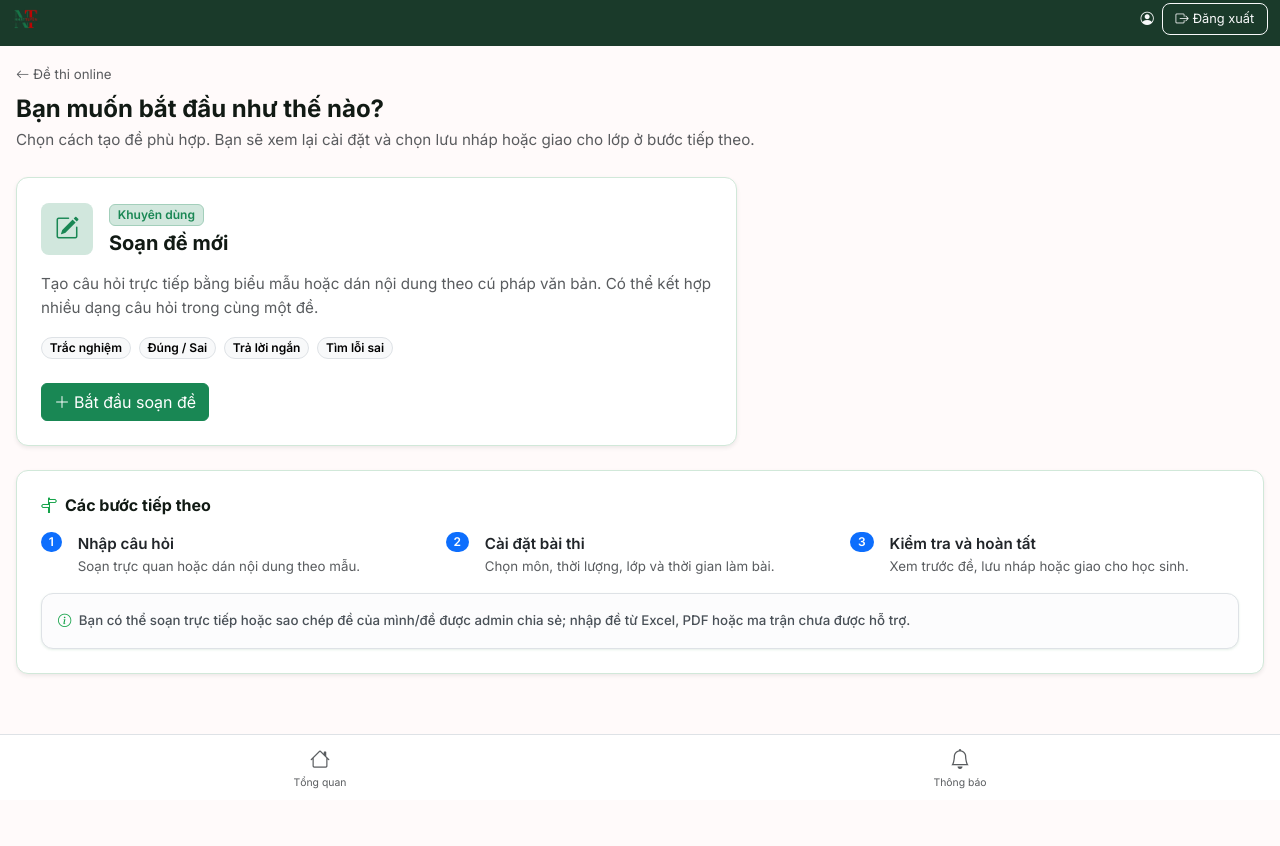
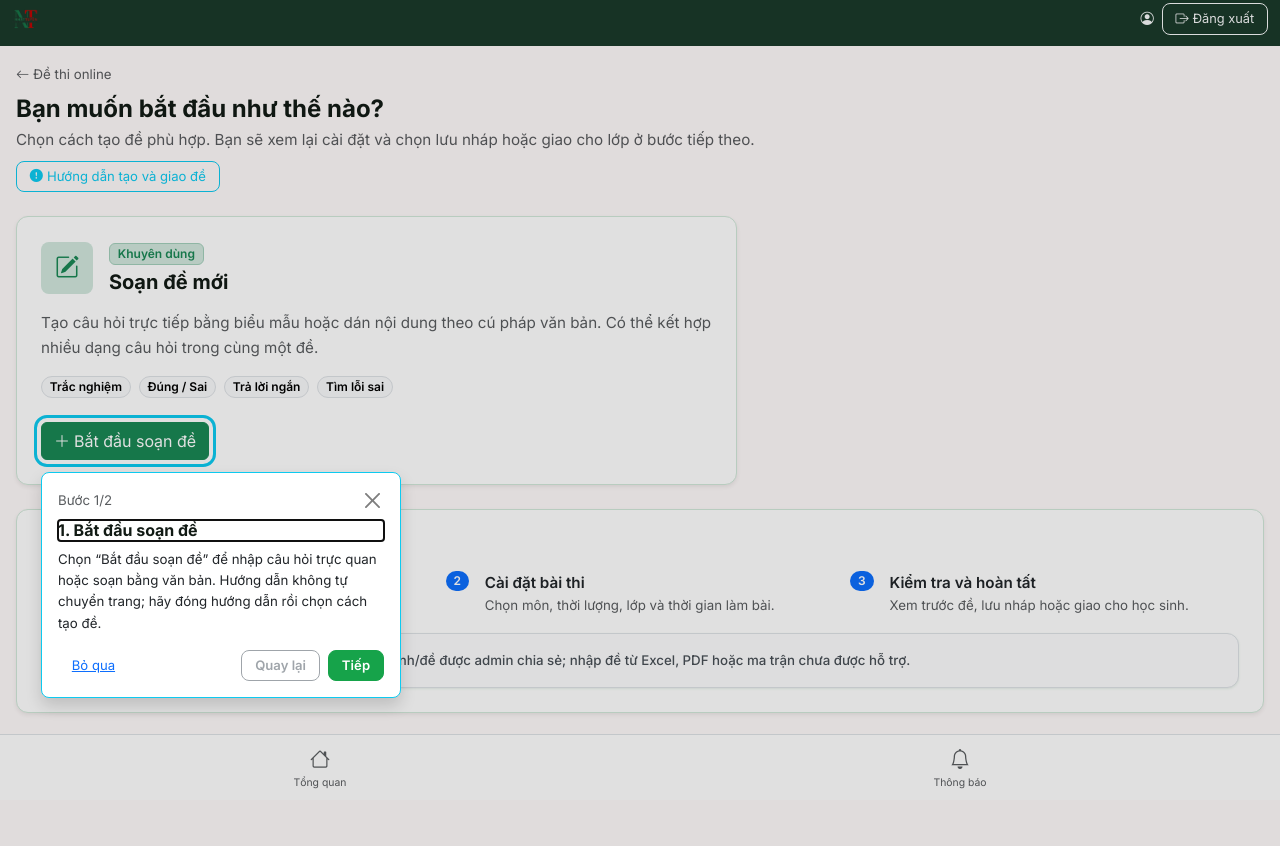
Before and after one commit to khongthahoa-collab/TrungTamNhatTuyen, a Python web app: template templates/teacher/exams_create.html in a window 1280 px wide. After the commit the page ends 789 px from the top, so only its background shows below. Run offline with Jinja, Linux system fonts and the light colour scheme; the template is opened without the code that fills it, so the values that code supplies are empty.

Commit message:
Add guided onboarding for teacher exam creation
Co-authored-by: Copilot <223556219+Copilot@users.noreply.github.com>

```diff
--- /dev/null
+++ b/static/css/exam-guide.css
@@ -0,0 +1,20 @@
+.exam-guide {
+  position: fixed;
+  inset: auto;
+  width: min(360px, calc(100vw - 24px));
+  max-height: calc(100dvh - 24px);
+  margin: 0;
+  padding: 1rem;
+  overflow-y: auto;
+  color: var(--bs-body-color);
+  background: var(--bs-body-bg);
+}
+
+.exam-guide::backdrop {
+  background: rgba(0, 0, 0, 0.12);
+}
+
+.exam-guide-target {
+  outline: 3px solid var(--bs-info);
+  outline-offset: 4px;
+}
--- /dev/null
+++ b/static/js/exam-guide.js
@@ -0,0 +1,131 @@
+(() => {
+  const openButton = document.getElementById('examGuideOpen');
+  const dialog = document.getElementById('examGuide');
+  if (!openButton || !dialog) return;
+
+  const guides = {
+    create: [
+      ['[data-guide="compose"]', '1. Bắt đầu soạn đề',
+        'Chọn “Bắt đầu soạn đề” để nhập câu hỏi trực quan hoặc soạn bằng văn bản. Hướng dẫn không tự chuyển trang; hãy đóng hướng dẫn rồi chọn cách tạo đề.'],
+      ['[data-guide="reuse"]', 'Dùng lại đề có sẵn',
+        'Bạn cũng có thể sao chép đề được phép dùng lại. Bản sao là đề nháp để kiểm tra, chỉnh sửa và chọn lớp giao mới.'],
+      ['[data-guide="workflow"]', '2. Cấu hình và giao đề',
+        'Sau khi soạn câu hỏi, chọn “Cấu hình”, thiết lập môn, thời lượng, lớp và thời gian làm bài. Kiểm tra nội dung rồi lưu nháp hoặc chọn “Đã đăng” để giao đề.'],
+    ],
+    compose: [
+      ['#examTitle', '1. Đặt tên đề thi',
+        'Nhập tên dễ nhận biết, ví dụ “Ôn tập giữa kỳ 1 – Toán 8”.'],
+      ['#groupsContainer', '2. Soạn câu hỏi và đáp án',
+        'Nhập nội dung câu hỏi, các lựa chọn và đánh dấu đáp án đúng. Có thể thêm câu hỏi trong mỗi phần. Với tự luận, giáo viên sẽ chấm tay.'],
+      ['[data-guide="add-group"]', '3. Thêm dạng câu hỏi',
+        'Chọn dạng câu hỏi rồi bấm “Thêm phần thi”. Một đề có thể kết hợp trắc nghiệm, đúng/sai, trả lời ngắn, tự luận và tìm lỗi sai.'],
+      ['#rawTextEditor', '4. Soạn bằng văn bản',
+        'Có thể sửa hoặc dán nội dung theo mẫu đang hiển thị. Văn bản và khung soạn trực quan đồng bộ hai chiều; hãy kiểm tra lại câu hỏi và đáp án sau khi dán.'],
+      ['[data-guide="configure"]', '5. Chuyển sang cấu hình',
+        'Khi đã nhập tên đề và câu hỏi, bấm “Cấu hình” để chọn môn, cách chia điểm và lớp cần giao. Bước này chưa đăng đề cho học sinh.'],
+    ],
+    confirm: [
+      ['#subjectSelect', '1. Thông tin đề thi',
+        'Chọn môn và loại bài thi. Bạn có thể chọn thư mục và thêm ghi chú nếu cần.'],
+      ['[data-guide="assignment"]', '2. Chọn lớp và trạng thái',
+        'Tìm và chọn một hoặc nhiều lớp cần giao. “Lưu nháp” chưa hiển thị cho học sinh; chọn “Đã đăng” khi đã sẵn sàng giao đề.'],
+      ['[data-guide="scoring"]', '3. Điểm và thời lượng',
+        'Kiểm tra cách chia điểm và chọn thời lượng làm bài phù hợp. Thời lượng khác khung thời gian được phép mở đề.'],
+      ['[data-guide="availability"]', '4. Thời gian mở đề',
+        'Chọn không giới hạn, khoảng ngày mở/đóng đề hoặc khung giờ học của lớp. Kiểm tra thêm số lần được làm bài ở bên dưới.'],
+      ['[data-guide="save"]', '5. Kiểm tra và hoàn tất',
+        'Xem lại nội dung trước khi xác nhận lưu. Để giao đề, cần chọn lớp và trạng thái “Đã đăng”, rồi bấm nút lưu. Đóng hướng dẫn để thao tác; hướng dẫn không tự lưu hoặc đăng đề.'],
+    ],
+  };
+  const steps = (guides[openButton.dataset.guidePage] || [])
+    .map(([selector, title, text]) => ({ target: document.querySelector(selector), title, text }))
+    .filter(step => step.target);
+  if (!steps.length) return;
+
+  const storageKey = `teacher-exam-guide:v1:${openButton.dataset.userId}:${openButton.dataset.guidePage}`;
+  const title = document.getElementById('examGuideTitle');
+  const text = document.getElementById('examGuideText');
+  const progress = document.getElementById('examGuideProgress');
+  const previous = document.getElementById('examGuidePrevious');
+  const next = document.getElementById('examGuideNext');
+  const warning = document.getElementById('examGuideStorageWarning');
+  let index = 0;
+  let highlighted = null;
+  let returnFocus = null;
+
+  function position() {
+    if (!dialog.open) return;
+    const rect = steps[index].target.getBoundingClientRect();
+    const width = dialog.offsetWidth;
+    const height = dialog.offsetHeight;
+    const left = Math.max(12, Math.min(rect.left, window.innerWidth - width - 12));
+    let top = rect.bottom + 12;
+    if (top + height > window.innerHeight - 12) top = rect.top - height - 12;
+    top = Math.max(12, Math.min(top, window.innerHeight - height - 12));
+    dialog.style.left = `${left}px`;
+    dialog.style.top = `${top}px`;
+  }
+
+  function showStep() {
+    if (highlighted) highlighted.classList.remove('exam-guide-target');
+    const step = steps[index];
+    highlighted = step.target;
+    highlighted.classList.add('exam-guide-target');
+    highlighted.scrollIntoView({ block: 'center', behavior: 'instant' });
+    title.textContent = step.title;
+    text.textContent = step.text;
+    progress.textContent = `Bước ${index + 1}/${steps.length}`;
+    previous.disabled = index === 0;
+    next.textContent = index === steps.length - 1 ? 'Đã hiểu' : 'Tiếp';
+    position();
+    title.focus({ preventScroll: true });
+  }
+
+  function start() {
+    if (dialog.open) return;
+    returnFocus = document.activeElement;
+    index = 0;
+    dialog.showModal();
+    showStep();
+    try {
+      localStorage.setItem(storageKey, 'seen');
+    } catch (error) {
+      console.warn('Không thể lưu trạng thái hướng dẫn tạo đề.', error);
+      warning.hidden = false;
+      position();
+    }
+  }
+
+  openButton.addEventListener('click', start);
+  previous.addEventListener('click', () => {
+    if (index > 0) {
+      index -= 1;
+      showStep();
+    }
+  });
+  next.addEventListener('click', () => {
+    if (index === steps.length - 1) {
+      dialog.close();
+    } else {
+      index += 1;
+      showStep();
+    }
+  });
+  document.getElementById('examGuideClose').addEventListener('click', () => dialog.close());
+  document.getElementById('examGuideSkip').addEventListener('click', () => dialog.close());
+  dialog.addEventListener('close', () => {
+    if (highlighted) highlighted.classList.remove('exam-guide-target');
+    if (returnFocus instanceof HTMLElement) returnFocus.focus({ preventScroll: true });
+  });
+  window.addEventListener('resize', position);
+  window.addEventListener('scroll', position, { passive: true });
+
+  let firstVisit = true;
+  try {
+    firstVisit = localStorage.getItem(storageKey) !== 'seen';
+  } catch (error) {
+    console.warn('Không thể đọc trạng thái hướng dẫn tạo đề.', error);
+    warning.hidden = false;
+  }
+  if (firstVisit) start();
+})();
--- /dev/null
+++ b/templates/teacher/_exam_guide.html
@@ -0,0 +1,25 @@
+<button type="button" class="btn btn-outline-info btn-sm" id="examGuideOpen"
+        data-user-id="{{ current_user.id }}" data-guide-page="{{ exam_guide_page }}">
+  <i class="bi bi-exclamation-circle-fill me-1" aria-hidden="true"></i>Hướng dẫn tạo và giao đề
+</button>
+<dialog id="examGuide" class="exam-guide rounded-3 border border-info shadow"
+        aria-labelledby="examGuideTitle" aria-describedby="examGuideText">
+  <div class="d-flex justify-content-between align-items-center gap-3 mb-2">
+    <span id="examGuideProgress" class="small text-muted" aria-live="polite"></span>
+    <button type="button" class="btn-close" id="examGuideClose" aria-label="Đóng hướng dẫn"></button>
+  </div>
+  <h6 id="examGuideTitle" class="fw-bold" tabindex="-1"></h6>
+  <p id="examGuideText" class="small mb-3"></p>
+  <p id="examGuideStorageWarning" class="small text-warning-emphasis" hidden>
+    Trình duyệt không cho phép lưu trạng thái hướng dẫn. Hướng dẫn có thể hiện lại khi bạn tải trang.
+  </p>
+  <div class="d-flex flex-wrap justify-content-between gap-2">
+    <button type="button" class="btn btn-link btn-sm ps-0" id="examGuideSkip">Bỏ qua</button>
+    <div class="d-flex gap-2">
+      <button type="button" class="btn btn-outline-secondary btn-sm" id="examGuidePrevious">Quay lại</button>
+      <button type="button" class="btn btn-primary btn-sm" id="examGuideNext">Tiếp</button>
+    </div>
+  </div>
+</dialog>
+<link rel="stylesheet" href="{{ url_for('static', filename='css/exam-guide.css') }}">
+<script src="{{ url_for('static', filename='js/exam-guide.js') }}" defer></script>
--- a/templates/teacher/exams_create.html
+++ b/templates/teacher/exams_create.html
@@ -8,6 +8,10 @@
     </a>
     <h4 class="fw-bold mb-1">Bạn muốn bắt đầu như thế nào?</h4>
     <p class="text-muted mb-0">Chọn cách tạo đề phù hợp. Bạn sẽ xem lại cài đặt và chọn lưu nháp hoặc giao cho lớp ở bước tiếp theo.</p>
+    <div class="mt-2">
+      {% set exam_guide_page = 'create' %}
+      {% include 'teacher/_exam_guide.html' %}
+    </div>
   </div>
 
   <div class="row g-3 align-items-stretch">
@@ -32,7 +36,7 @@
             <span class="badge rounded-pill text-bg-light border">Tìm lỗi sai</span>
           </div>
           <div class="mt-auto">
-            <a href="{{ url_for('teacher.exams_new', mode='compose') }}" class="btn btn-success">
+            <a href="{{ url_for('teacher.exams_new', mode='compose') }}" class="btn btn-success" data-guide="compose">
               <i class="bi bi-plus-lg me-1"></i>Bắt đầu soạn đề
             </a>
           </div>
@@ -56,7 +60,7 @@
           </div>
           <p class="text-muted">Sao chép đề của bạn hoặc đề trong thư viện được admin chia sẻ, rồi chỉnh sửa nội dung và chọn lớp giao mới. Bản sao luôn là nháp để bạn kiểm tra trước.</p>
           <div class="mt-auto">
-            <a href="{{ url_for('teacher.exams_list', reuse='1') }}" class="btn btn-outline-primary">
+            <a href="{{ url_for('teacher.exams_list', reuse='1') }}" class="btn btn-outline-primary" data-guide="reuse">
               <i class="bi bi-folder2-open me-1"></i>Chọn đề có sẵn
             </a>
           </div>
@@ -66,7 +70,7 @@
     {% endif %}
   </div>
 
-  <section class="card border-0 shadow-sm mt-4">
+  <section class="card border-0 shadow-sm mt-4" data-guide="workflow">
     <div class="card-body p-4">
       <h6 class="fw-bold mb-3"><i class="bi bi-signpost-split text-primary me-2"></i>Các bước tiếp theo</h6>
       <div class="row g-3">
```
Also changed, not shown: templates/teacher/exams_confirm.html (+7 -5 lines), templates/teacher/exams_form.html (+5 -3 lines).
